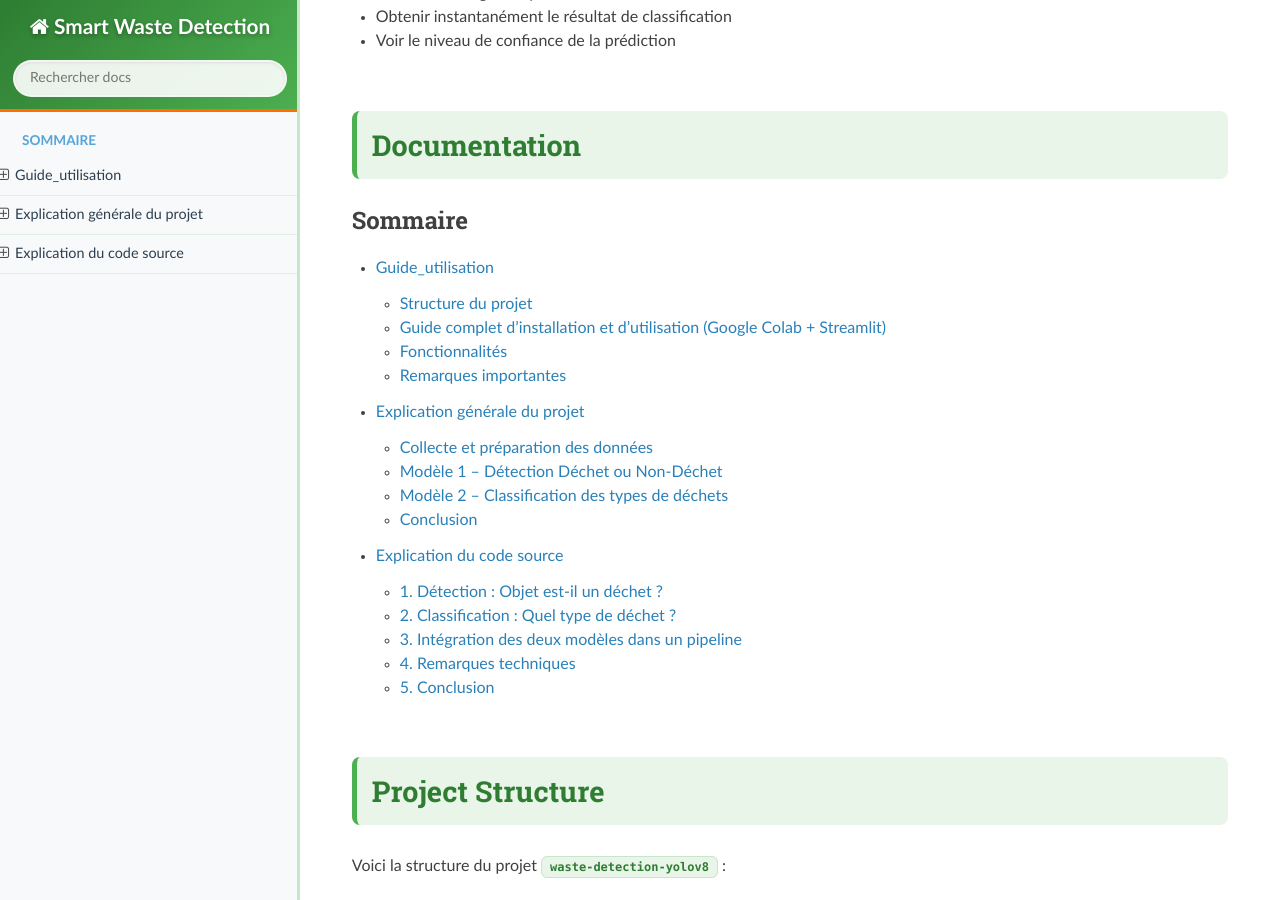
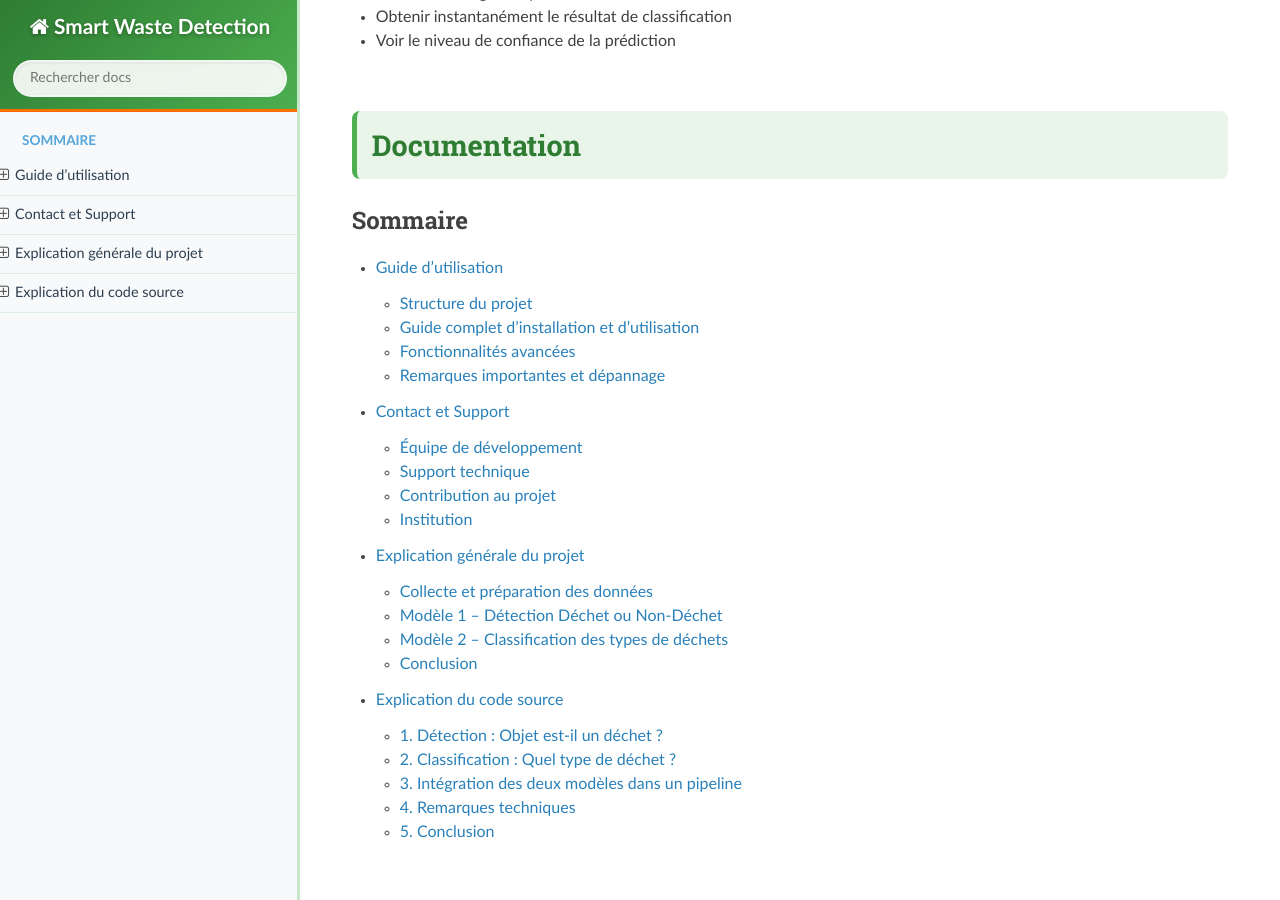
Before and after one commit to YoussefAIDT/waste-detection-yolov8, a Sphinx documentation site: the page built from docs/index.rst, in a window 1280 px wide and 900 px high, scrolled down 3380 px. Built offline with Sphinx 7.4.7 and the Read the Docs theme 3.1.0, drawn with Linux system fonts in a browser that asks for light colours; some of the changed lines change nothing that is shown.

Commit message:
Update guide_utilisation.rst

```diff
--- a/docs/guide_utilisation.rst
+++ b/docs/guide_utilisation.rst
@@ -1,101 +1,238 @@
-Guide_utilisation
-=============================================
+Guide d'utilisation
+===================
 
-Ce projet permet de détecter automatiquement différents types de **déchets** dans des **images** ou **vidéos** à l'aide de modèles **YOLOv8 pré-entraînés**, combinant détection intelligente et classification.
+Ce projet permet de détecter automatiquement différents types de **déchets** dans des **images** ou **vidéos** à l'aide de modèles **YOLOv8 pré-entraînés**, combinant détection intelligente et classification avancée.
 
 Structure du projet
 -------------------
 
 Le projet comprend **trois notebooks principaux** :
 
-- ``Smart_waste_detection.ipynb`` : modèle qui détecte si un objet est un **déchet ou non**
-- ``yolov8_waste_detect.ipynb`` : modèle de **classification** des types de déchets
-- ``Application_de_computer_vision.ipynb`` : application complète combinant détection + classification, avec **interface Streamlit**
+* ``Smart_waste_detection.ipynb`` : modèle qui détecte si un objet est un **déchet ou non**
+* ``yolov8_waste_detect.ipynb`` : modèle de **classification** des types de déchets
+* ``Application_de_computer_vision.ipynb`` : application complète combinant détection + classification, avec **interface Streamlit**
 
-Guide complet d'installation et d'utilisation (Google Colab + Streamlit)
--------------------------------------------------------------------------
+.. note::
+   Le fichier ``Application_de_computer_vision.ipynb`` est le notebook principal recommandé pour une utilisation complète du système.
+
+Guide complet d'installation et d'utilisation
+---------------------------------------------
+
+Configuration avec Google Colab + Streamlit
+~~~~~~~~~~~~~~~~~~~~~~~~~~~~~~~~~~~~~~~~~~~~
 
 1. **Ouvrir le projet sur Google Colab**
 
    Accédez au dossier ``Models``, puis ouvrez le fichier ``Application_de_computer_vision.ipynb``.
 
-.. raw:: html
+   .. raw:: html
 
-   <a href="https://colab.research.google.com/github/zakariazemmahi/waste-detection-yolov8/blob/main/Models/Application_de_comptur_vision.ipynb#scrollTo=ZgGV1in-5PaZ"
-      target="_blank"
-      rel="noopener noreferrer"
-      onclick="window.open(this.href, '_blank'); return false;">
-     <img src="https://colab.research.google.com/assets/colab-badge.svg"
-          alt="Ouvrir dans Colab"
-          style="height: 40px;">
-   </a>
-
-
+      <a href="https://colab.research.google.com/github/zakariazemmahi/waste-detection-yolov8/blob/main/Models/Application_de_comptur_vision.ipynb#scrollTo=ZgGV1in-5PaZ"
+         target="_blank"
+         rel="noopener noreferrer"
+         onclick="window.open(this.href, '_blank'); return false;">
+        <img src="https://colab.research.google.com/assets/colab-badge.svg"
+             alt="Ouvrir dans Colab"
+             style="height: 40px;">
+      </a>
 
 2. **Télécharger et importer les modèles pré-entraînés**
 
    Récupérez les deux modèles depuis le dossier ``ModelsSauvegarde`` :
 
-   - ``yolov8_best.pt`` → classification du type de déchet
-   - ``yolov8_best_smartdetection.pt`` → détection déchet ou non
+   * ``yolov8_best.pt`` → classification du type de déchet (5 catégories)
+   * ``yolov8_best_smartdetection.pt`` → détection déchet ou non-déchet
 
-   Placez-les dans votre Google Drive. Dans les chemins suivants :
+   Placez-les dans votre Google Drive et ajustez les chemins dans le code :
 
    .. code-block:: python
 
       model_detect = "/content/drive/MyDrive/yolov8_best_smartdetection.pt"
       model_classify = "/content/drive/MyDrive/yolov8_best.pt"
 
-   **Astuce :** Activez l'exécution GPU dans Colab pour de meilleures performances.
-   .. note::
+   .. tip::
+      Activez l'exécution GPU dans Colab (Runtime → Change runtime type → GPU) pour des performances optimales.
 
-   ❗ **Intention :** Placer les deux modèles dans un même répertoire afin d'assurer le bon fonctionnement de l'application et l'exécution correcte du code.
-
-
+   .. important::
+      **Placement des modèles :** Assurez-vous que les deux modèles sont placés dans le même répertoire de votre Google Drive pour garantir le bon fonctionnement de l'application.
 
 3. **Installer les dépendances**
 
-   Dans le notebook ``Application_de_computer_vision.ipynb``, exécutez les premières cellules pour :
+   Dans le notebook ``Application_de_computer_vision.ipynb``, exécutez séquentiellement les cellules pour :
 
-   - Monter Google Drive
-   - Installer les bibliothèques nécessaires (ultralytics, streamlit…)
-   - Générer le fichier ``app.py``
+   * Monter Google Drive
+   * Installer les bibliothèques nécessaires (ultralytics, streamlit, etc.)
+   * Générer automatiquement le fichier ``app.py``
 
 4. **Lancer l'application web Streamlit via LocalTunnel**
 
-   Exécutez cette commande pour obtenir votre adresse IP :
+   a. Obtenez votre adresse IP publique :
 
    .. code-block:: bash
 
       !wget -q -O - ipv4.icanhazip.com
 
-   Copiez l'adresse IP affichée, puis lancez l'application avec :
+   b. Copiez l'adresse IP affichée, puis lancez l'application :
 
    .. code-block:: bash
 
       !streamlit run app.py & npx localtunnel --port 8501
 
-   Une URL comme your url is: https://floppy-tools-retire.loca.lt apparaîtra. Cliquez dessus pour accéder à l'application.
-   Coller l'adresse IP Dans Tunnel Password et aprés cliquer sur "Click to Submit"
+   c. Une URL similaire à ``https://floppy-tools-retire.loca.lt`` apparaîtra. Cliquez dessus.
+
+   d. Collez l'adresse IP copiée dans le champ "Tunnel Password" et cliquez sur "Click to Submit".
 
 5. **Utilisation de l'interface web**
 
-   - Chargez une image
-   - Le système détecte les objets
-   - Si l’objet est un déchet, il est classé par type
-   - Sinon, le système indique que ce n’est pas un déchet
+   L'interface Streamlit offre une expérience utilisateur intuitive :
 
-Fonctionnalités
----------------
+   * **Upload d'image** : Glissez-déposez ou sélectionnez une image
+   * **Détection automatique** : Le système analyse l'image en temps réel
+   * **Classification intelligente** : Si un déchet est détecté, il est automatiquement classé
+   * **Résultats visuels** : Affichage des boîtes de détection avec labels et scores de confiance
 
-- Détection intelligente de déchets (images et vidéos)
-- Classification automatique en 5 types : plastique, verre, métal, papier, carton
-- Interface web Streamlit intégrée dans Google Colab (via LocalTunnel)
-- Aucune installation locale nécessaire
+Fonctionnalités avancées
+------------------------
 
-Remarques importantes
----------------------
+Architecture du système
+~~~~~~~~~~~~~~~~~~~~~~~~
 
-- La session Colab doit rester active pendant toute l'utilisation
-- Le lien généré par LocalTunnel peut expirer : il suffit de réexécuter la commande
-- L'utilisation du GPU est fortement conseillée pour de meilleures performances
+Le système utilise une approche en deux étapes :
+
+1. **Détection primaire** : YOLOv8 détermine si l'objet est un déchet
+2. **Classification secondaire** : Si c'est un déchet, classification en 5 catégories
+
+Types de déchets reconnus
+~~~~~~~~~~~~~~~~~~~~~~~~~
+
+* 🥤 **Plastique** : Bouteilles, contenants, sacs
+* 🍷 **Verre** : Bouteilles, bocaux (incluant porcelaine/céramique)
+* 🥫 **Métal** : Canettes, boîtes de conserve
+* 📄 **Papier** : Documents, journaux
+* 📦 **Carton** : Boîtes, emballages
+
+Performance et optimisation
+~~~~~~~~~~~~~~~~~~~~~~~~~~~
+
+* **Temps de traitement** : < 2 secondes par image
+* **Précision** : > 85% sur les tests de validation
+* **Formats supportés** : JPG, PNG, JPEG
+* **Taille max** : 10 MB par image
+
+Remarques importantes et dépannage
+----------------------------------
+
+Configuration recommandée
+~~~~~~~~~~~~~~~~~~~~~~~~~
+
+* **Runtime Colab** : GPU activé (obligatoire pour de bonnes performances)
+* **Connexion internet** : Stable (nécessaire pour LocalTunnel)
+* **Navigateur** : Chrome ou Firefox recommandés
+
+Problèmes courants et solutions
+~~~~~~~~~~~~~~~~~~~~~~~~~~~~~~~
+
+**Problème** : L'URL LocalTunnel ne fonctionne pas
+   **Solution** : Réexécutez la cellule de lancement Streamlit
+
+**Problème** : Erreur de chargement des modèles
+   **Solution** : Vérifiez les chemins vers les fichiers .pt dans Google Drive
+
+**Problème** : Performances lentes
+   **Solution** : Activez le GPU dans les paramètres de runtime Colab
+
+**Problème** : Session expirée
+   **Solution** : La session Colab doit rester active. Relancez si nécessaire.
+
+Limitations
+~~~~~~~~~~~
+
+* La session Colab doit rester active pendant toute l'utilisation
+* Le lien LocalTunnel peut expirer après inactivité
+* Traitement limité aux images statiques (pas de vidéo en temps réel)
+
+Contact et Support
+==================
+
+Équipe de développement
+----------------------
+
+Pour toute question, suggestion ou problème technique, contactez l'équipe :
+
+**Étudiants développeurs :**
+
+* **Youssef ES-SAAIDI**
+
+  * GitHub: `@YoussefAIDT <https://github.com/YoussefAIDT>`_
+  * Email: youssef.essaaidi@ensam-meknes.ma
+
+* **Zakariae ZEMMAHI**
+
+  * GitHub: `@zakariazemmahi <https://github.com/zakariazemmahi>`_
+  * Email: zakariae.zemmahi@ensam-meknes.ma
+
+* **Mohamed HAJJI**
+
+  * GitHub: `@mohamedhajji11 <https://github.com/mohamedhajji11>`_
+  * Email: mohamed.hajji@ensam-meknes.ma
+
+**Encadrant académique :**
+
+* **Pr. Tawfik MASROUR**
+
+  * Email: tawfik.masrour@ensam-meknes.ma
+  * Département: Intelligence Artificielle et Technologies de Data
+
+Support technique
+-----------------
+
+Types de support disponibles
+~~~~~~~~~~~~~~~~~~~~~~~~~~~~
+
+* **Issues GitHub** : Signalement de bugs et demandes d'amélioration
+* **Documentation** : Guide complet et FAQ disponibles
+* **Support académique** : Assistance pour l'utilisation dans le cadre pédagogique
+
+Comment obtenir de l'aide
+~~~~~~~~~~~~~~~~~~~~~~~~~
+
+1. **Consultez d'abord la documentation** et les sections de dépannage
+2. **Vérifiez les issues existantes** sur le repository GitHub
+3. **Créez une nouvelle issue** avec :
+
+   * Description détaillée du problème
+   * Étapes pour reproduire l'erreur
+   * Captures d'écran si applicable
+   * Informations sur votre environnement
+
+4. **Contactez l'équipe** directement pour les questions urgentes
+
+Contribution au projet
+----------------------
+
+Le projet est ouvert aux contributions ! Pour participer :
+
+1. Forkez le repository
+2. Créez une branche pour votre fonctionnalité
+3. Effectuez vos modifications
+4. Soumettez une Pull Request
+
+**Types de contributions recherchées :**
+
+* Amélioration de la précision des modèles
+* Optimisation des performances
+* Ajout de nouveaux types de déchets
+* Amélioration de l'interface utilisateur
+* Documentation et traductions
+
+Institution
+-----------
+
+**École Nationale Supérieure d'Arts et Métiers (ENSAM)**
+
+* **Adresse** : Meknès, Maroc
+* **Site web** : `www.ensam-meknes.ma <http://www.ensam-meknes.ma>`_
+* **Département** : Génie Intelligence Artificielle et Technologies de Data - Systèmes Industriels
+
+.. note::
+   Ce projet s'inscrit dans le cadre des activités de recherche et développement de l'ENSAM Meknès, contribuant à l'innovation dans le domaine de l'intelligence artificielle appliquée à l'environnement.
```
